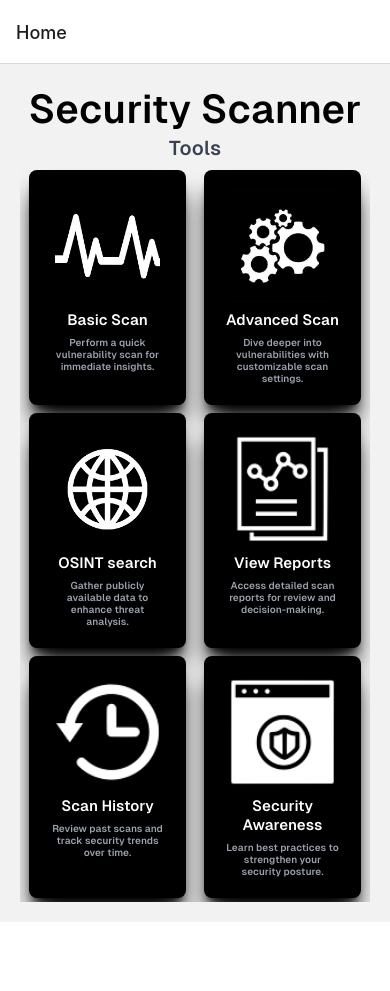
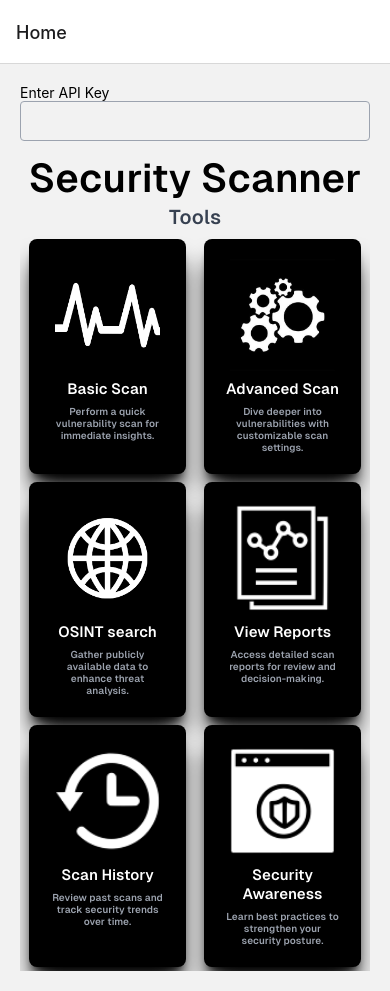
Before and after one commit to spiegelin/NessusMobile, a React Native app in the folder mobile/: screen /Home in a window 390 px wide. Before the commit the page ends 922 px from the top, so only its background shows below. Built offline with nearby package versions, Linux system fonts and the light colour scheme.

Commit message:
added api in home page

```diff
--- a/mobile/screens/AdvancedScan.tsx
+++ b/mobile/screens/AdvancedScan.tsx
@@ -7,7 +7,7 @@ import { useFonts } from 'expo-font';
 import { RootStackParamList } from '../App';
 
 type AdvancedScanProps = {
-  navigation: StackNavigationProp<RootStackParamList, 'AdvancedScans'>;
+  navigation: StackNavigationProp<RootStackParamList, 'AdvancedScan'>;
 };
 
 const AdvancedScans = ({ navigation }: AdvancedScanProps) => {
--- a/mobile/screens/BasicScanScreen.tsx
+++ b/mobile/screens/BasicScanScreen.tsx
@@ -7,7 +7,7 @@ import { useFonts } from 'expo-font';
 import { RootStackParamList } from '../App';
 
 
-const BasicScanScreen: React.FC = () => {
+const BasicScanScreen = () => {
 
 
   return (
--- a/mobile/screens/HomeScreen.tsx
+++ b/mobile/screens/HomeScreen.tsx
@@ -10,6 +10,7 @@ type HomeScreenProps = {
   navigation: StackNavigationProp<RootStackParamList, 'Home'>;
 };
 
+
 const HomeScreen = ({ navigation }: HomeScreenProps) => {
   const scanTools = [
     { name: 'Basic Scan', image: require('../assets/bancoLifeline2.png') , desc: "Perform a quick vulnerability scan for immediate insights." },
@@ -19,10 +20,16 @@ const HomeScreen = ({ navigation }: HomeScreenProps) => {
     { name: 'Scan History', image: require('../assets/bancoHistory.png') , desc : "Review past scans and track security trends over time."},
     { name: 'Security Awareness', image: require('../assets/bancoSecurityAware.png') , desc : "Learn best practices to strengthen your security posture." },
   ];
+  const [api , setApi] = useState('');
+
 
   return (
     <View className="flex p-5 items-center">
       <ScrollView>
+
+          <Text>Enter API Key</Text>
+          <TextInput className="w-full h-10 border border-gray-400 rounded mb-3 px-3" onChangeText={(text) => setApi(text)} />
+
       <View className="flex-col justify-between items-center w-full ">
         <Text style={{ fontFamily: "Vercel-semi", fontSize: 40 }} className="text-center">Security Scanner</Text>
       </View>
```
